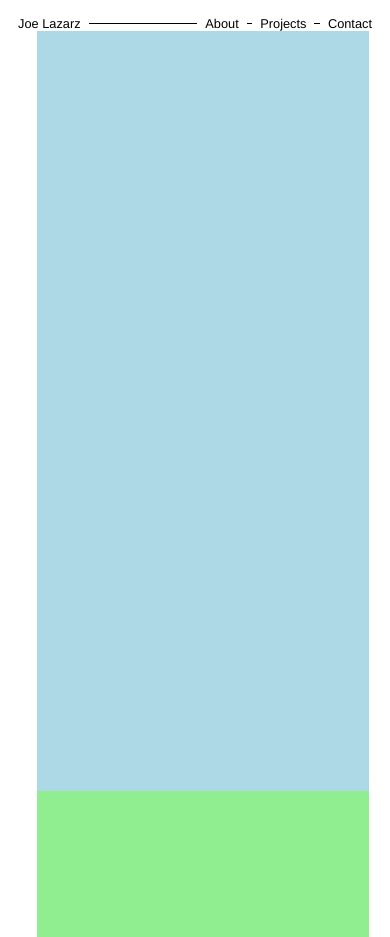
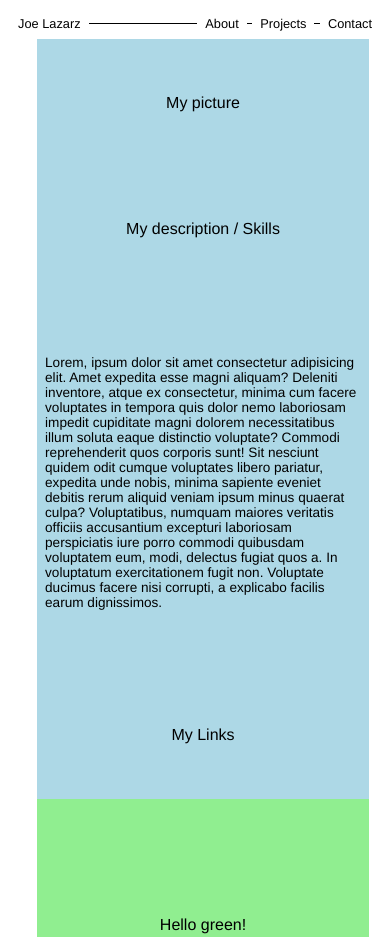
Before and after one commit to joelazarz/jlazarz-site, a plain HTML site: page index.html in a window 390 px wide. Shown: the top 937 px of the page. Drawn offline with nearby package versions, Linux system fonts and the light colour scheme.

Commit message:
grid layout & begin accessibility

```diff
--- a/index.html
+++ b/index.html
@@ -14,29 +14,35 @@
 
 <body>
 
-  <div class="wrap">
-    <nav id="nav">
-      <div class="navlink">
-        <a href="#">Joe Lazarz</a>
-      </div>
+  <div class="wrap" title="Content Wrapper">
+    <nav id="nav" title="Navigation">
+        <a href="#" class="navlink">Joe Lazarz</a>
       <div class="line" style="flex-grow: 20"></div>
-      <div class="navlink">
-        <a href="#about">About</a>
-      </div>
+        <a href="#about" class="navlink">About</a>
       <div class="line" style="flex-grow: 1"></div>
-      <div class="navlink">
-        <a href="#projects">Projects</a>
-      </div>
+        <a href="#projects" class="navlink">Projects</a>
       <div class="line" style="flex-grow: 1"></div>
-      <div class="navlink">
-        <a href="#contact">Contact</a>
-      </div>
+        <a href="#contact" class="navlink">Contact</a>
     </nav>
 
-    <div class="content">
-      <div class="blue" id="about"></div>
-      <div class="green" id="projects"></div>
-      <div class="yellow" id="contact"></div>
+    <div class="content" title="Site Content">
+      <div class="about" id="about" title="About">
+        <div class="my-picture">My picture</div>
+        <div class="my-bio">Lorem, ipsum dolor sit amet consectetur adipisicing elit. Amet expedita esse magni aliquam? Deleniti inventore, atque ex consectetur, minima cum facere voluptates in tempora quis dolor nemo laboriosam impedit cupiditate magni dolorem necessitatibus illum soluta eaque distinctio voluptate? Commodi reprehenderit quos corporis sunt! Sit nesciunt quidem odit cumque voluptates libero pariatur, expedita unde nobis, minima sapiente eveniet debitis rerum aliquid veniam ipsum minus quaerat culpa? Voluptatibus, numquam maiores veritatis officiis accusantium excepturi laboriosam perspiciatis iure porro commodi quibusdam voluptatem eum, modi, delectus fugiat quos a. In voluptatum exercitationem fugit non. Voluptate ducimus facere nisi corrupti, a explicabo facilis earum dignissimos.</div>
+        <div class="my-description">My description / Skills</div>
+        <div class="my-links">My Links</div>
+      </div>
+
+      <div class="projects" id="projects" title="Projects">
+        <div class="hello-world">Hello green!</div>
+        <div class="hello-world">Hello green!</div>
+        <div class="hello-world">Hello green!</div>
+      </div>
+
+      <div class="contact" id="contact" title="Contact">
+        <div class="hello-world">Hello yellow!</div>
+        <div class="hello-world">Hello yellow!</div>
+      </div>
     </div>
   </div>
 
--- a/style.css
+++ b/style.css
@@ -1,8 +1,31 @@
 @media only screen and (max-width: 768px) {
   /* For mobile: */
+
+  /* Mobile Nabvar */
   nav {
     z-index: 100 !important;
   }
+
+  /* Mobile Content */
+  .about,
+  .projects,
+  .contact {
+    grid-template-columns: auto !important;
+  }
+
+  .content {
+    margin-top: 8vw !important;
+  }
+
+  /* Mobile About */
+  .my-bio {
+    grid-row-start: 3;
+    grid-row-end: 4;
+  }
+
+  /* Mobile Projects */
+
+  /* Mobile Conact */
 }
 
 html {
@@ -39,11 +62,10 @@ nav .line {
   font-family: 'Arimo', sans-serif;
 }
 
-.navlink a {
+a {
   text-decoration: none;
   color: inherit;
 }
-/*  */
 
 /* Content */
 .content {
@@ -54,23 +76,42 @@ nav .line {
   place-items: center;
 }
 
-.blue,
-.green,
-.yellow {
+.about,
+.projects,
+.contact {
+  display: grid;
   z-index: 1;
   min-width: 85vw;
+  max-width: 85vw;
   min-height: 90vh;
+  font-family: 'Arimo', sans-serif;
+  place-items: center;
 }
 
-.blue {
+/* About */
+.about {
   background-color: lightblue;
+  grid-template-columns: 1fr 1fr;
 }
 
-.green {
-  background-color :lightgreen;
+.my-bio {
+  margin: 2vw;
+  font-size: 0.85rem;
+}
+.my-bio::selection {
+  color: lightblue;
+  background-color: white;
 }
 
-.yellow {
+/* Projects */
+.projects {
+  background-color :lightgreen;
+  grid-template-columns: 1fr 1fr 1fr;
+}
+
+/* Contact */
+.contact {
   background-color :lightyellow;
+  grid-template-columns: 1fr;
 }
 /*  */
```
